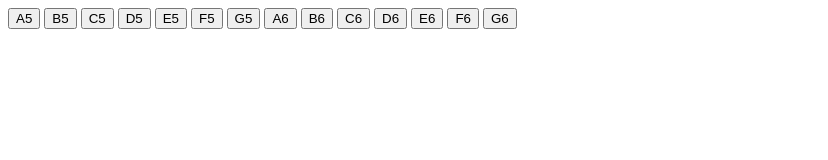
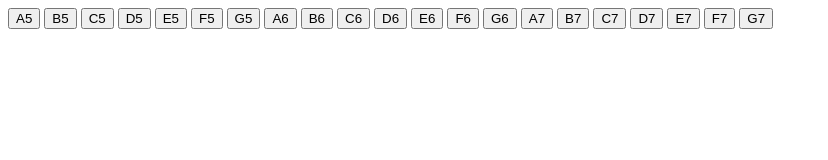
Before and after one commit to my-trivial-error/sound-of-music, a plain HTML site: page index.html in a window 1280 px wide. Shown: the whole page, without its empty margins (0-828 px from the left). Drawn offline with Linux system fonts and the light colour scheme.

Commit message:
more is less

```diff
--- a/index.html
+++ b/index.html
@@ -13,7 +13,7 @@
             <button onclick="note(E5, 500, 50)">E5</button>
             <button onclick="note(F5, 500, 50)">F5</button>
             <button onclick="note(G5, 500, 50)">G5</button>
-
+            <!-- This does not work, sadly -->
             <button onclick="note(A6, 500, 50)">A6</button>
             <button onclick="note(B6, 500, 50)">B6</button>
             <button onclick="note(C6, 500, 50)">C6</button>
@@ -21,5 +21,13 @@
             <button onclick="note(E6, 500, 50)">E6</button>
             <button onclick="note(F6, 500, 50)">F6</button>
             <button onclick="note(G6, 500, 50)">G6</button>
+            <!-- N/A -->
+            <button onclick="note(A7, 500, 50)">A7</button>
+            <button onclick="note(B7, 500, 50)">B7</button>
+            <button onclick="note(C7, 500, 50)">C7</button>
+            <button onclick="note(D7, 500, 50)">D7</button>
+            <button onclick="note(E7, 500, 50)">E7</button>
+            <button onclick="note(F7, 500, 50)">F7</button>
+            <button onclick="note(G7, 500, 50)">G7</button>
         </body>
     </html>
--- a/key.js
+++ b/key.js
@@ -2,7 +2,8 @@ var A2, B2, C2, D2, E2, F2, G2, A3, B3, C3, D3, E3, F3, G3;
 var A4, B4, C4, D4, E4, F4, G4, A5, B5, C5, D5, E5, F5, G5;
 var A6, B6, C6, D6, E6, F6, G6, A7, B7, C7, D7, E7, F7, G7;
 A5 = 440;B5 = 493.89;C5 = 523.25;D5 = 587.33;E5 = 659.25;F5 = 698.45;G5 = 775.08;
-A6 = 880;B6 = 987.77;C6 = 1046.50;D6 = 1174.66;E6 = 1318.51;F6 = 1396.91;G6 = 1567.98;
+A6 = A5*2;B6 = B5*2;C6 = C5*2;D6 = D5*2;E6 = E5*2;F6 = F5*2;G6 = G5*2;
+A7 = A6*2;B7 = B6*2;C7 = C6*2;D7 = D6*2;E7 = E6*2;F7 = F6*2;G7 = G6*2;
 function note(freq, duration, vol) {
     var context = new(window.AudioContext || window.webkitAudioContext);
     const oscillator = context.createOscillator();
```
